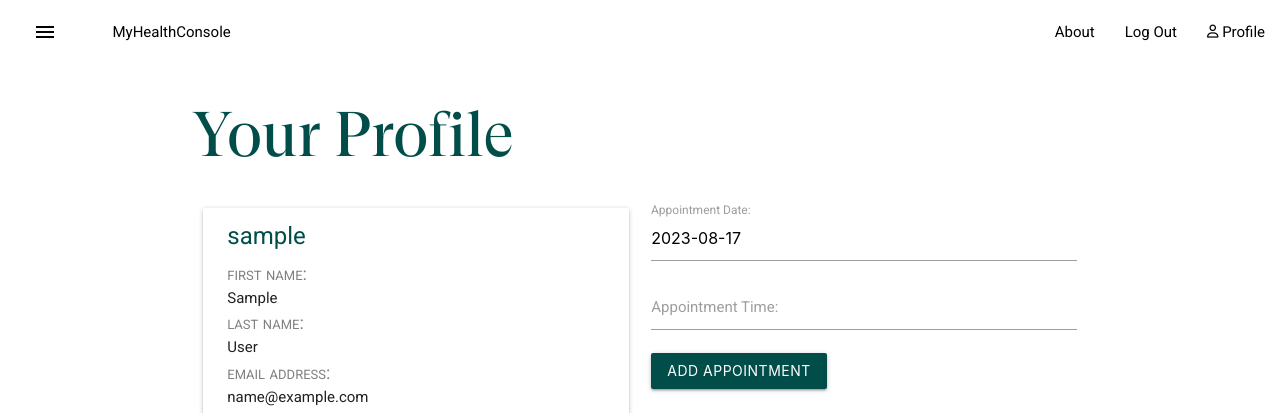
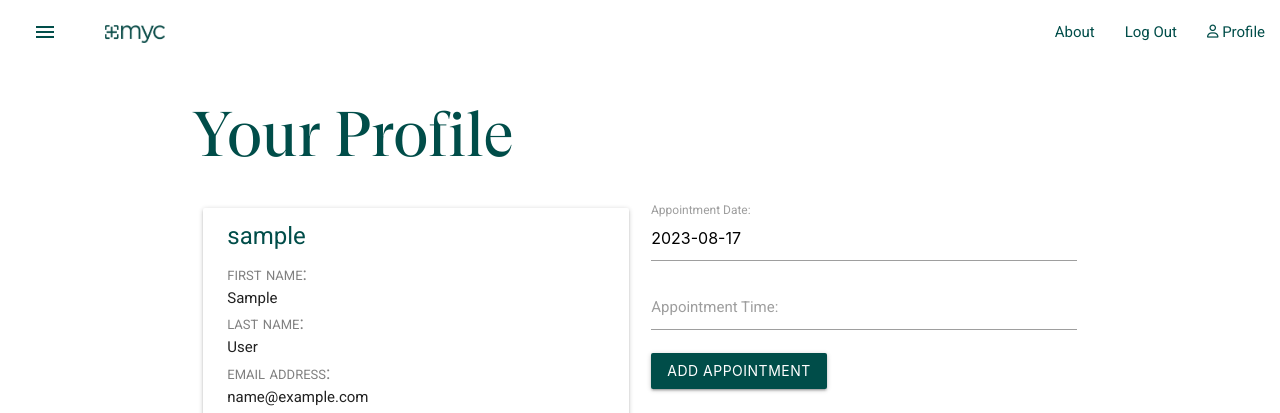
Before and after one commit to clareysean/MyHealthConsole, a Django app: page /users/1/ in a window 1280 px wide. Shown: the top 413 px of the page. Run offline with Django 4.2, Linux system fonts and the light colour scheme; a user stored in the database is signed in; tables that the repository leaves empty hold one stand-in row (values such as "Sample post").

Commit message:
added logo

```diff
--- a/main_app/static/css/style.css
+++ b/main_app/static/css/style.css
@@ -95,6 +95,14 @@ body .sidenav li > a > i {
   bottom: 60px;
 }
 
+.nav-wrapper img {
+  width: 60px;
+  padding-top: 25px;
+}
+
+.myc-logo {
+  display: flex;
+}
 
 /* **********
 Home styles
@@ -461,6 +469,14 @@ Media Queries
     width: 40%;
   }
 
+  .iphone-text-container h1 {
+    font-size: 3.3em;
+  }
+
+  .iphone-text-container p {
+    font-size: 1em;
+  }
+
 }
 
 @media only screen and (max-width: 780px) {
@@ -517,4 +533,13 @@ Media Queries
     width: 70%;
   }
 
+  .iphone-container {
+    flex-direction: column;
+  }
+
+
+  .iphone-container img {
+    width: 80vw;
 }
+
+}
--- a/main_app/templates/base.html
+++ b/main_app/templates/base.html
@@ -25,22 +25,23 @@
     <nav class="transparent">
       <div class="nav-wrapper">
         <ul>
-          <li><a href="#" data-target="slide-out" class="sidenav-trigger"><i class="material-icons black-text">menu</i></a></li>
-          <li><a href="{% url 'home' %}" class="left black-text">&nbsp;&nbsp;MyHealthConsole</a></li>
+          <li><a href="#" data-target="slide-out" class="sidenav-trigger"><i class="material-icons grn-text">menu</i></a></li>
+          <li><a href="{% url 'home' %}" class="left myc-logo"><img src="{% static 'img/myc-logo.jpg' %}">
+          </a></li>
         </ul>
         <ul class="right">
-          <li><a href="{% url 'about' %}" class="black-text">About</a></li>
+          <li><a href="{% url 'about' %}" class="grn-text">About</a></li>
           {% if user.is_authenticated %}
             <li>
-              <a href="{% url 'logout' %}" class="black-text">Log Out</a>
+              <a href="{% url 'logout' %}" class="grn-text">Log Out</a>
             </li>
             <li>
-              <a href="{% url 'users_detail' user.id %}" class="black-text">
+              <a href="{% url 'users_detail' user.id %}" class="grn-text">
                 <i class="fa-regular fa-user fa-sm"></i> Profile
             </li>
           {% else %}
             <li>
-              <a href="{% url 'login' %}" class="black-text">Log In</a>
+              <a href="{% url 'login' %}" class="grn-text">Log In</a>
             </li>
             <li>
               <a href="{% url 'signup' %}" class="btn green darken-4">Sign Up</a>
--- a/main_app/templates/users/detail.html
+++ b/main_app/templates/users/detail.html
@@ -141,6 +141,18 @@
 
 </div>
 
+<footer class="homepage-footer care-footer">
+  <section class="footer-link-container">
+      <p class="footer-copyright">©2023 MyHealthConsole | All rights reserved.</p>
+      <div class="footer-links">
+          <a href="https://www.facebook.com/" target="blank"><i class="fa-brands fa-facebook-f fa-lg"></i></a>
+          <a href="https://www.twitter.com/" target="blank"><i class="fa-brands fa-twitter fa-lg"></i></a>
+          <a href="https://www.instagram.com/" target="blank"><i class="fa-brands fa-instagram fa-lg"></i></a>
+          <a href="https://www.linkedin.com/" target="blank"><i class="fa-brands fa-linkedin-in fa-lg"></i></a>
+      </div>
+  </section>
+</footer>
+
 <script>
   const dateEl = document.getElementById("id_date");
   M.Datepicker.init(dateEl, {
```
Also changed, not shown: main_app/static/img/myc-logo.jpg (added).
